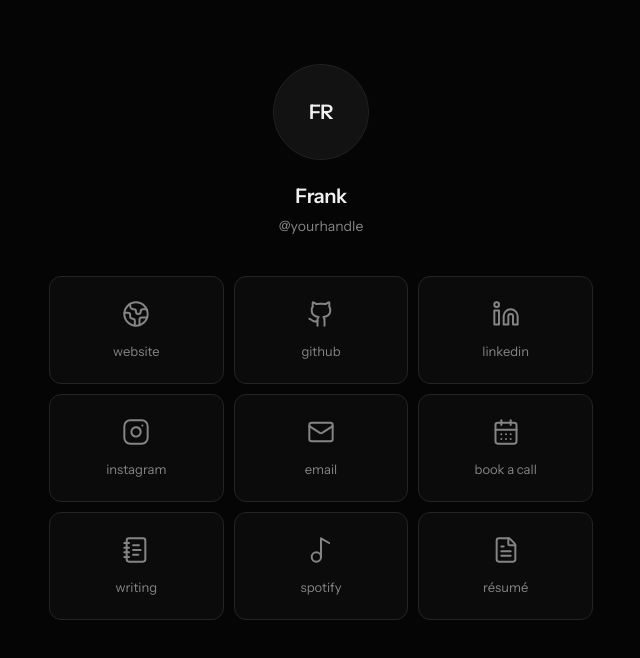
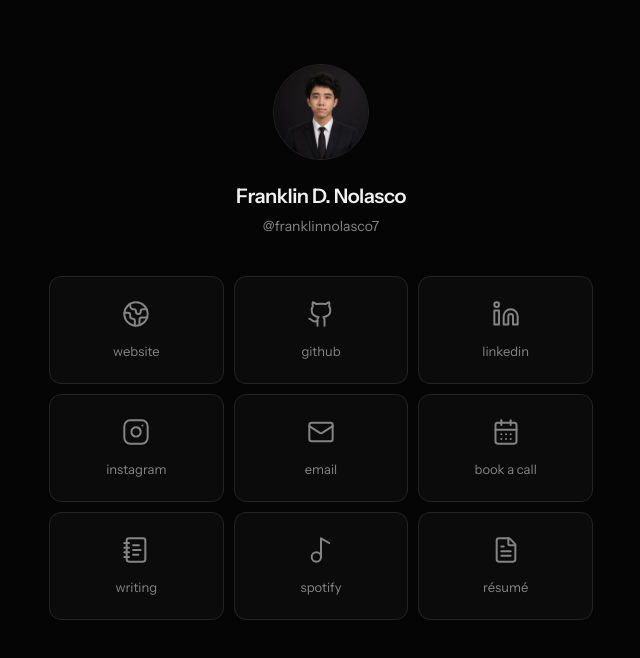
Before and after one commit to franklinnolasco7/connect-with-me, a React (Vite) app: page / in a window 1280 px wide. Shown: the top 658 px of the page, without its empty margins (319-959 px from the left). Built offline with nearby package versions, Linux system fonts and the light colour scheme.

Commit message:
feat: personalize profile and restore checks

```diff
--- a/index.html
+++ b/index.html
@@ -3,17 +3,21 @@
   <head>
     <meta charset="UTF-8" />
     <meta name="viewport" content="width=device-width, initial-scale=1.0" />
-    <meta name="description" content="Frank's links and social profiles." />
+    <meta
+      name="description"
+      content="Franklin D. Nolasco's links and social profiles."
+    />
     <meta name="theme-color" content="#050505" />
     <link rel="icon" type="image/svg+xml" href="/favicon.svg" />
     <link rel="canonical" href="https://franklinks.tech/" />
-    <meta property="og:title" content="FDN - Links" />
+    <meta property="og:type" content="website" />
+    <meta property="og:title" content="franklinnolasco7 | links" />
     <meta
       property="og:description"
-      content="Frank's links and social profiles."
+      content="Franklin D. Nolasco's links and social profiles."
     />
     <meta property="og:url" content="https://franklinks.tech/" />
-    <title>FDN - Links</title>
+    <title>franklinnolasco7 | links</title>
   </head>
   <body>
     <div id="root"></div>
--- a/src/data/profile.ts
+++ b/src/data/profile.ts
@@ -7,10 +7,10 @@ const details = {
 
 // This is the only file you need to edit to make the page yours.
 export const profile = {
-  name: "Frank",
-  handle: "@yourhandle",
-  initials: "FR",
-  avatarUrl: "",
+  name: "Franklin D. Nolasco",
+  handle: "@franklinnolasco7",
+  initials: "FDN",
+  avatarUrl: "/avatar.webp",
   details,
   links: [
     {
```
Also changed, not shown: public/avatar.webp (added), 1 other file (tests, documents, lock files or other folders).
